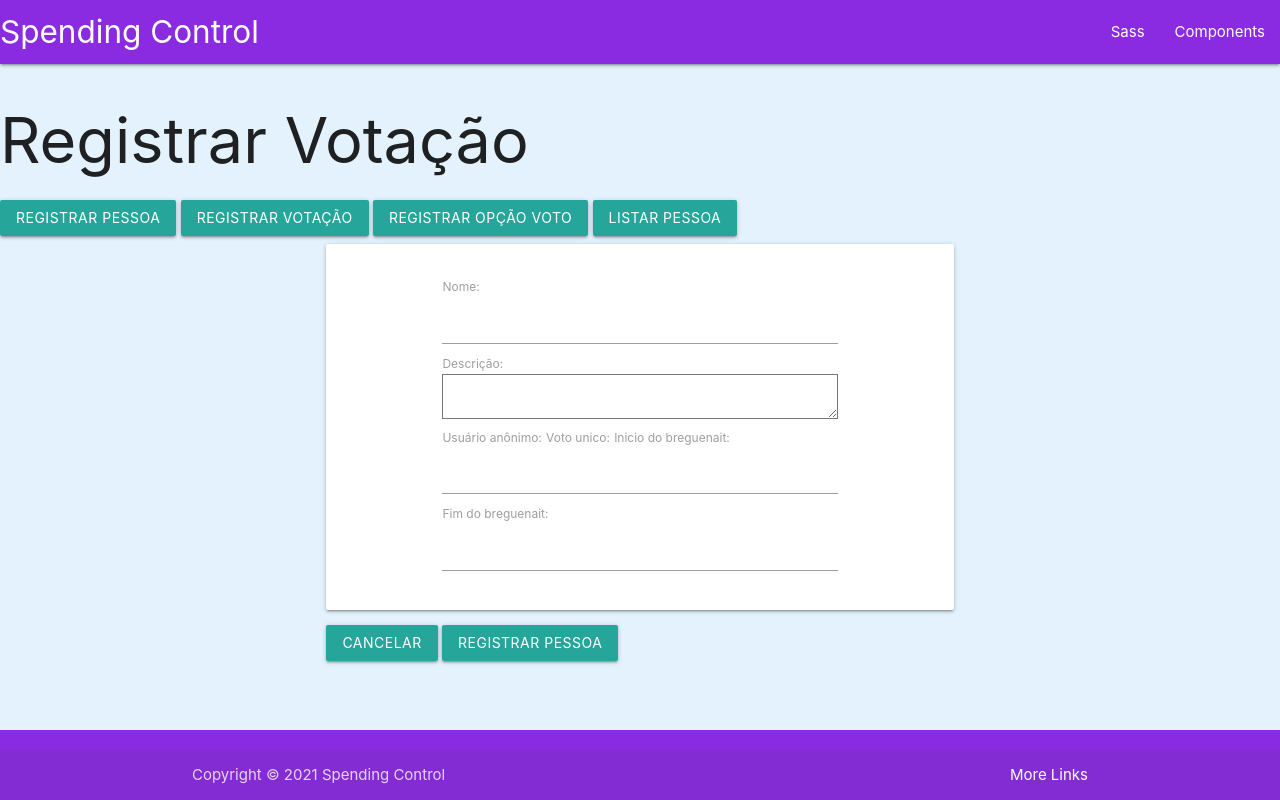
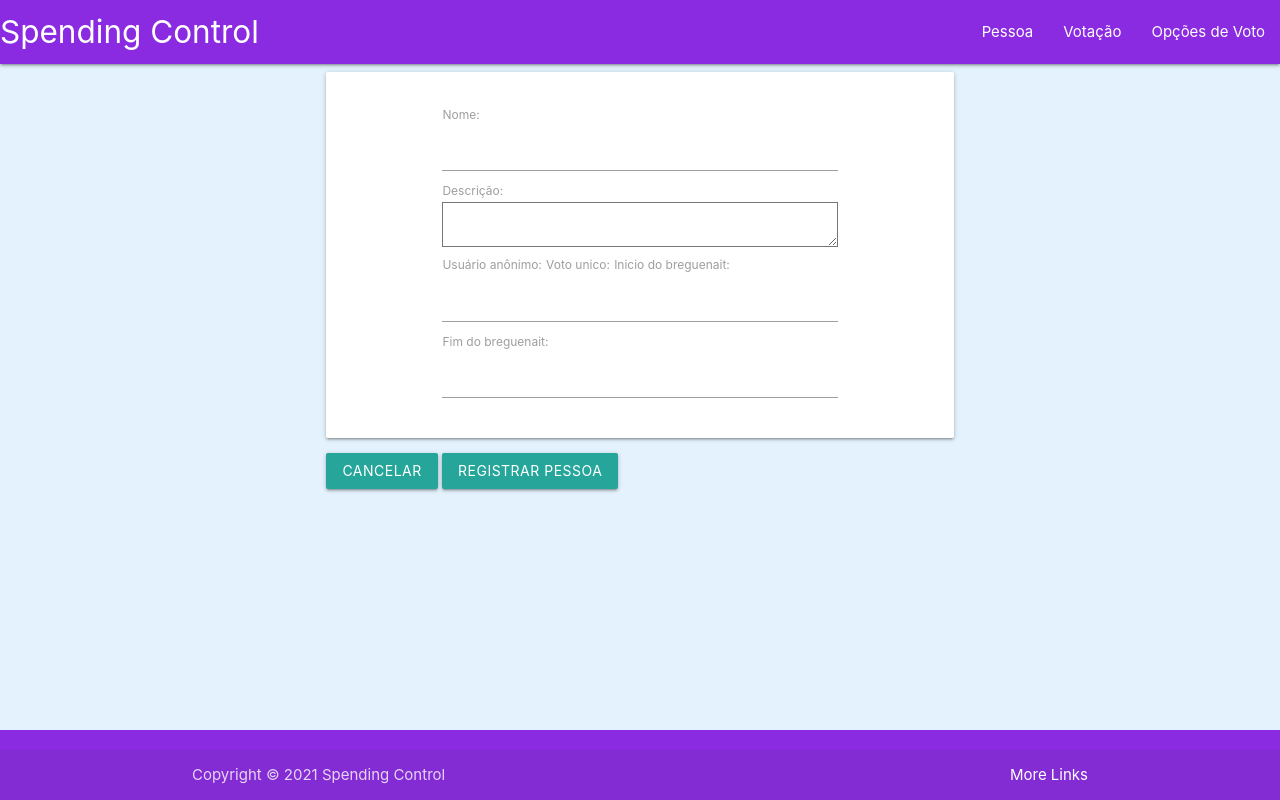
Before and after one commit to LucasSantus/django-polls, a Django app: page /cadastro/registrar-votacao/ in a window 1280 px wide. Run offline with Django 3.2, Linux system fonts and the light colour scheme.

Commit message:
melhorando a usabilidade do website

```diff
--- a/static/css/styles.css
+++ b/static/css/styles.css
@@ -14,3 +14,9 @@
 .card{
     padding: 5%;
 }
+
+.text-theme{
+    width: 100%;
+    font-size: 60px;
+    align-items: center;
+}
--- a/templates/base.html
+++ b/templates/base.html
@@ -59,27 +59,14 @@
                     <div class="nav-wrapper">
                         <a href="{% url 'index' %}" class="brand-logo">Spending Control</a>
                         <ul class="right hide-on-med-and-down">
-                            <li><a href="#">Sass</a></li>
-                            <li><a href="#">Components</a></li>
+                            <li><a href="{% url 'registrar_pessoa' %}">Pessoa</a></li>
+                            <li><a href="{% url 'registrar_votacao' %}">Votação</a></li>
+                            <li><a href="{% url 'registrar_opcao' %}">Opções de Voto</a></li>
                         </ul>
                     </div>
                 </nav>
             </div>
         </header>
-
-        <h1 class="h3 mb-0 text-gray-800">{{ nome_pagina }}</h1>
-        <a href="{% url 'registrar_pessoa' %}" class="btn btn-primary btn-icon-split btn-sm">
-            <span class="text">Registrar Pessoa</span>
-        </a>
-        <a href="{% url 'registrar_votacao' %}" class="btn btn-primary btn-icon-split btn-sm">
-            <span class="text">Registrar Votação</span>
-        </a>
-        <a href="{% url 'registrar_opcao' %}" class="btn btn-primary btn-icon-split btn-sm">
-            <span class="text">Registrar Opção Voto</span>
-        </a>
-        <a href="{% url 'listar_pessoas' %}" class="btn btn-primary btn-icon-split btn-sm">
-            <span class="text">Listar Pessoa</span>
-        </a>
 
         <main>
             {% block content %}
```
Also changed, not shown: templates/home/index.html (+13 -8 lines).
